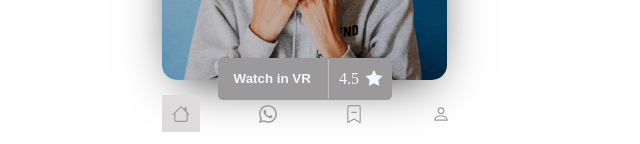
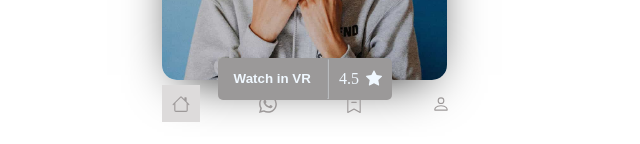
Before and after one commit to sito8943/ui-train, a React (Create React App) app: page / in a window 1280 px wide. Shown: the part 1078-1222 px from the top of the page, without its empty margins (329-969 px from the left). Built offline with nearby package versions, Linux system fonts and the light colour scheme.

Commit message:
dock position fixed

```diff
--- a/src/layouts/uiuxdesig.trends/Museums Virtually/components/Dock/Dock.jsx
+++ b/src/layouts/uiuxdesig.trends/Museums Virtually/components/Dock/Dock.jsx
@@ -14,6 +14,7 @@ const Dock = () => {
     justifyContent: "space-between",
     alignItems: "center",
     padding: 15,
+    marginTop: -10,
     width: "85%",
   });
 
```
